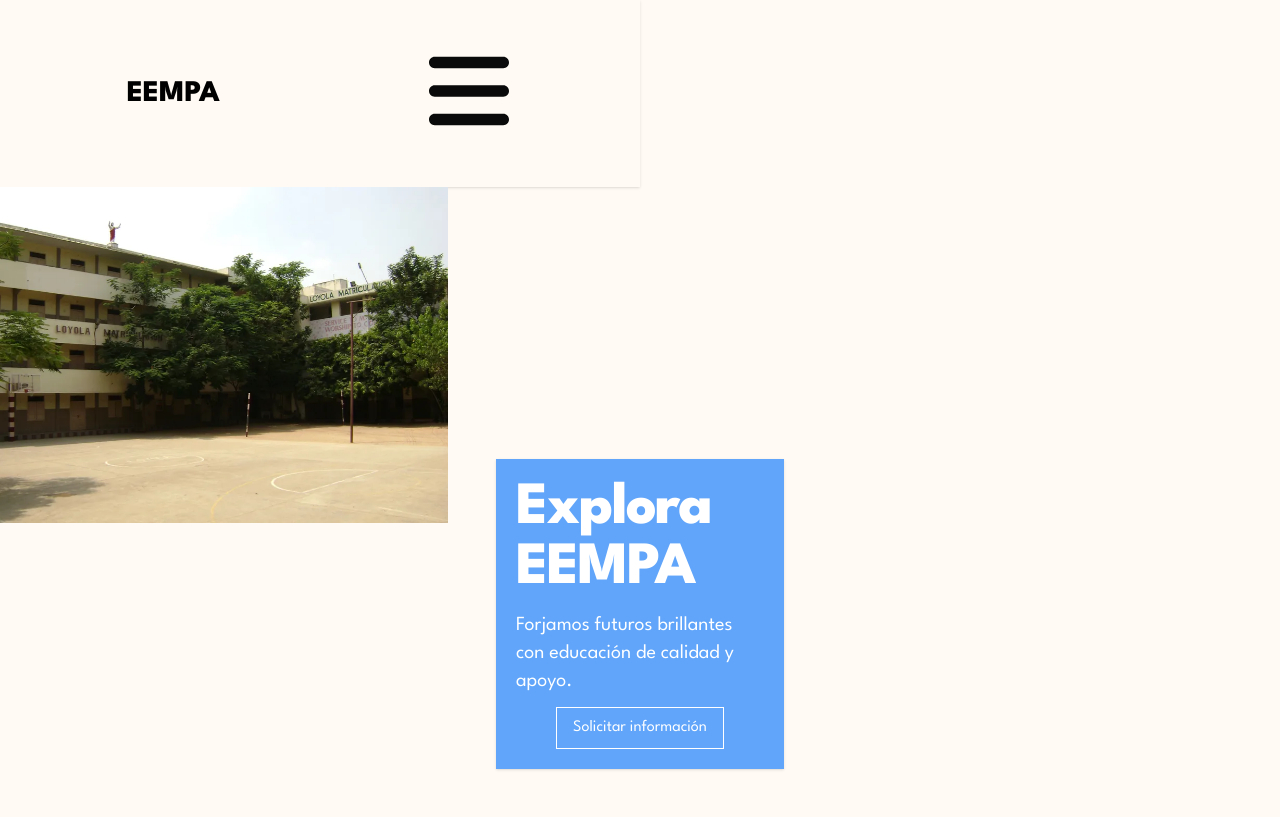
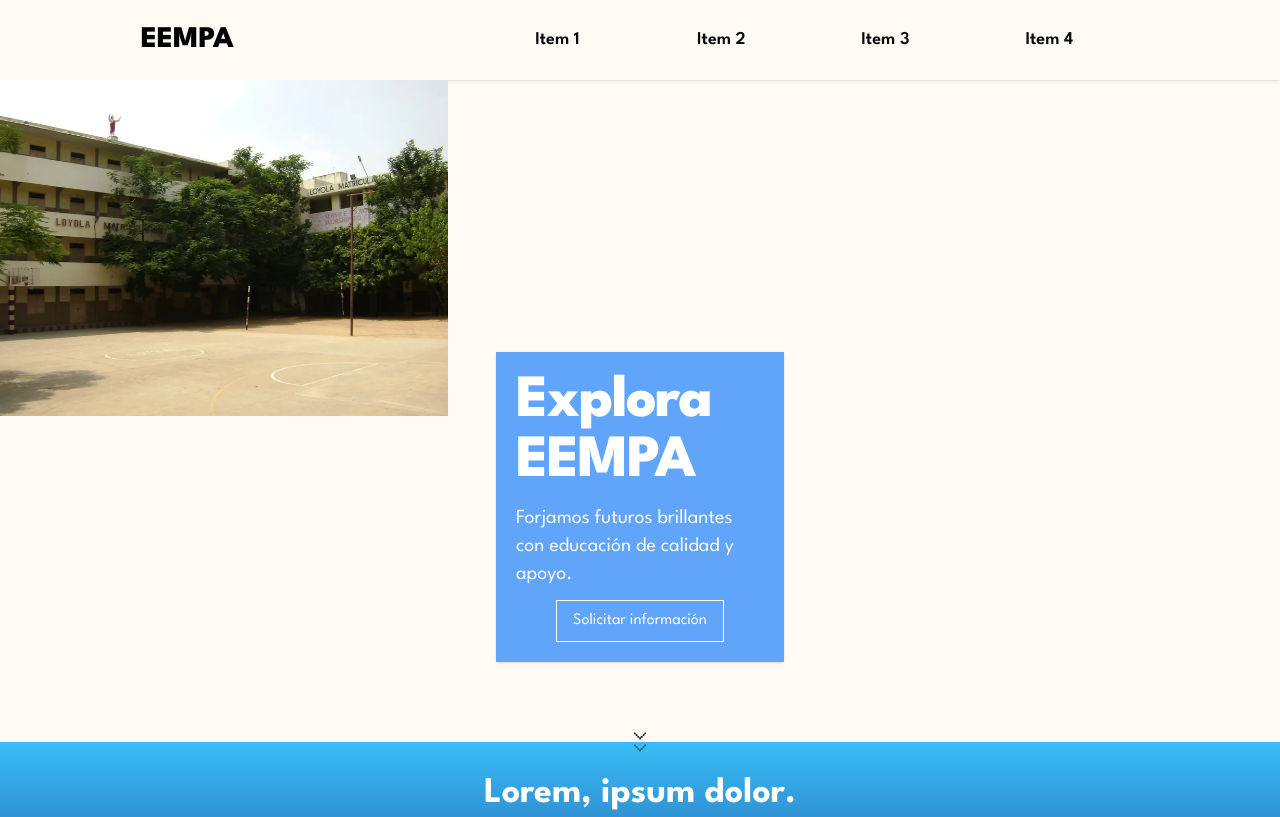
Before and after one commit to AlejandroDalzotto/eempa-landing-page, an Astro site: page / in a window 1280 px wide. Shown: the top 817 px of the page. Built offline with nearby package versions, Linux system fonts and the light colour scheme; Astro itself is replaced by a stand-in of ours; what tailwindcss-animated would draw is missing.

Commit message:
adapt navbar to desktop view (md)

```diff
--- a/src/components/Navbar.tsx
+++ b/src/components/Navbar.tsx
@@ -4,22 +4,26 @@ const routes = [
   {
     id: 1,
     route: "/",
-    label: "Item 1"
+    label: "Item 1",
+    icon_id: ""
   },
   {
     id: 2,
     route: "/",
-    label: "Item 2"
+    label: "Item 2",
+    icon_id: ""
   },
   {
     id: 3,
     route: "/",
-    label: "Item 3"
+    label: "Item 3",
+    icon_id: ""
   },
   {
     id: 4,
     route: "/",
-    label: "Item 4"
+    label: "Item 4",
+    icon_id: ""
   }
 ]
 
@@ -28,36 +32,47 @@ export const Navbar = () => {
   const [isExpanded, setIsExpanded] = useState(false)
 
   return (
-    <header className="shadow max-w-screen-sm flex justify-between lg:justify-around items-center py-3 px-6">
+    <header className="shadow flex md:h-20 justify-between md:justify-around items-center py-3 px-6">
 
       <h1 className="text-3xl font-extrabold">EEMPA</h1>
 
-      <nav>
+      <nav className="flex h-full items-center md:max-w-2xl md:w-full">
 
         <button
+          aria-label="Abrir menú"
           onClick={() => setIsExpanded(true)}
-          className="p-1"
+          className="p-1 md:hidden"
         >
           <svg className="w-10 h-10 md:h-auto md:w-20 fill-neutral-950">
             <use xlinkHref="sprites.svg#bars" />
           </svg>
         </button>
 
-        <ul className={`${isExpanded ? "right-0" : "-right-80"} fixed flex flex-col transition-all items-center justify-start py-16 px-5 gap-y-16 top-0 w-72 h-screen bg-black/10 backdrop-blur`}>
+        <ul
+          className={`${isExpanded ? "right-0 md:right-0" : "-right-80 md:right-0"} fixed z-10 md:relative flex flex-col md:flex-row transition-all items-center justify-start py-28 md:py-0 px-5 md:px-4 gap-y-16 md:gap-y-0 md:gap-x-4 top-0 w-72 md:w-full h-screen md:h-full bg-black/10 md:bg-transparent backdrop-blur-md md:backdrop-blur-none`}
+        >
 
           <button
+            aria-label="Cerrar menú"
             onClick={() => setIsExpanded(false)}
-            className="absolute top-2 right-6 p-2"
+            className="absolute top-2 right-6 p-2 md:hidden"
           >
             <svg className="w-10 h-10 md:h-auto md:w-20 fill-neutral-950">
               <use xlinkHref="sprites.svg#xmark" />
             </svg>
           </button>
 
-          {routes.map(({ id, label, route }) => {
+          {routes.map(({ id, label, route, icon_id: iconId }) => {
             return (
-              <li key={id}>
-                <a href={route}>{label}</a>
+              <li
+                key={id}
+                className="w-full relative"
+              >
+                <a
+                  aria-label={`Navegar a la sección ${label}`}
+                  href={route}
+                  className="block w-full py-2 px-3 bg-black/10 font-semibold text-xl text-white md:bg-transparent md:text-neutral-950 md:text-lg md:h-full md:grid md:place-content-center md:hover:bg-black/5 md:transition-colors md:duration-300 md:rounded-md"
+                >{label}</a>
               </li>
             )
           })}
```
